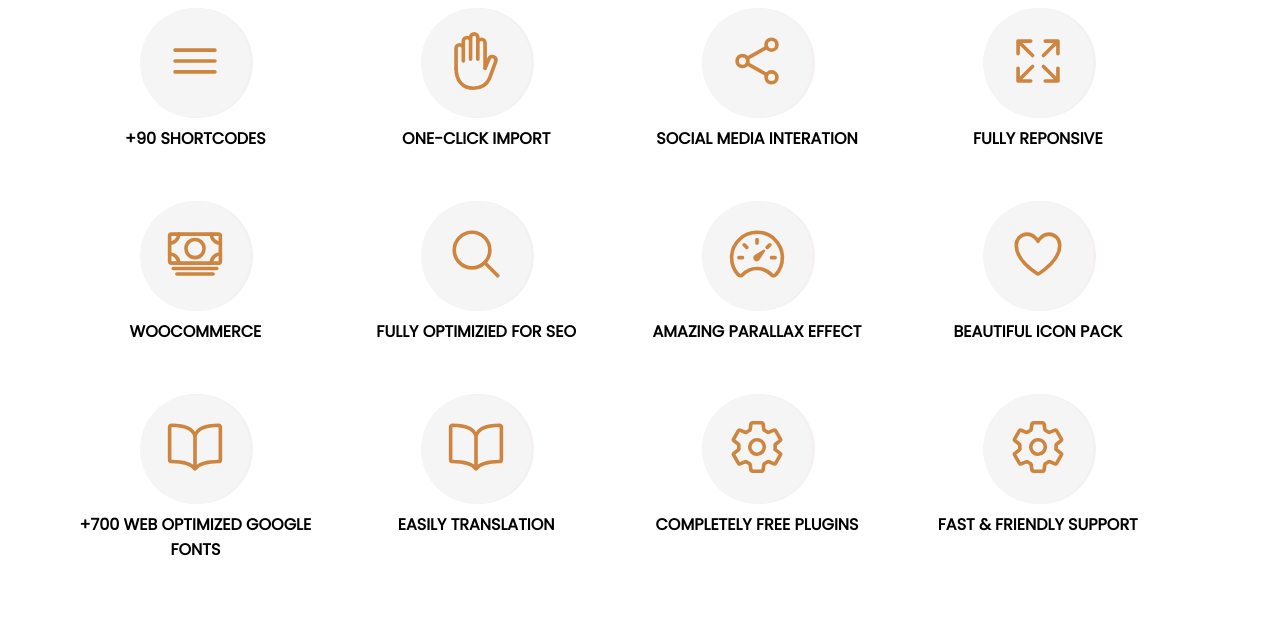
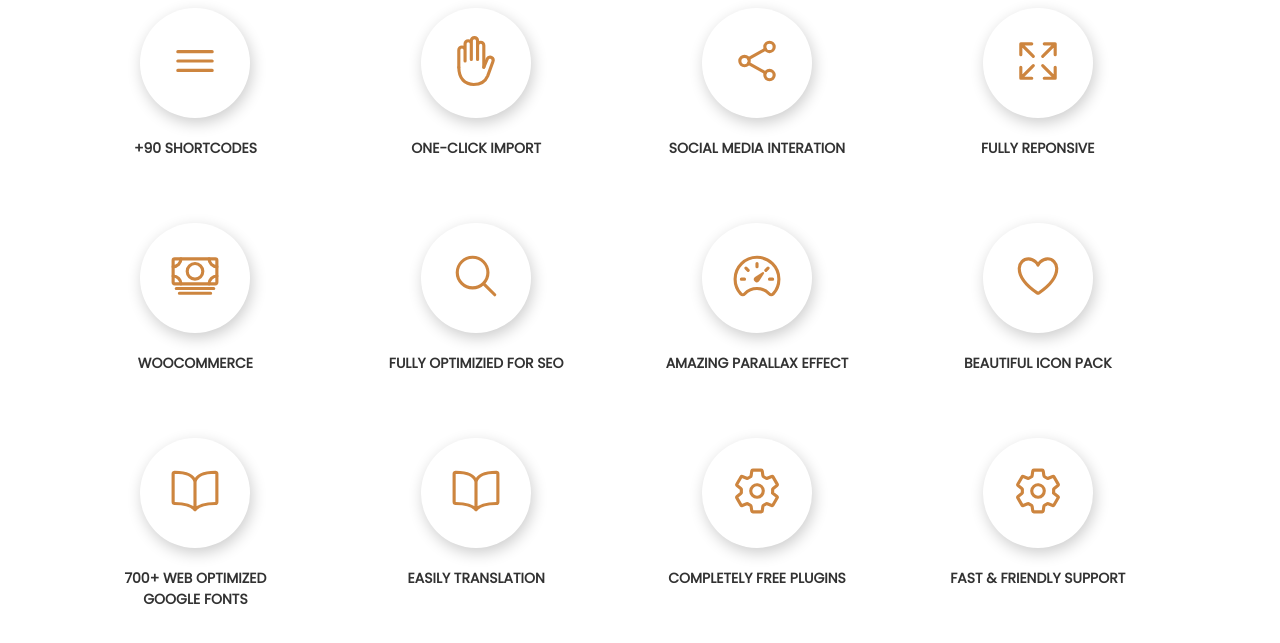
Before and after one commit to thao15059/FrontEnd-Thao, a PHP site: page /B02/b02/index.html in a window 1280 px wide. Shown: the top 643 px of the page. Run offline with PHP 8.4, Linux system fonts and the light colour scheme; some libraries are stand-ins or nearby versions.

Commit message:
edit some style on excerise 2

```diff
--- a/B02/b02/index.html
+++ b/B02/b02/index.html
@@ -18,9 +18,9 @@
                     <ion-icon name="menu-outline"></ion-icon>
                 </div>
             </div>
-            <div class="icon-block__title">
+            <p class="icon-block__title">
                 +90 SHORTCODES
-            </div>
+            </p>
         </div>
         <div class="icon-block-item">
             <div class="icon-block__circle">
@@ -28,9 +28,9 @@
                     <ion-icon name="hand-left-outline"></ion-icon>
                 </div>
             </div>
-            <div class="icon-block__title">
+            <p class="icon-block__title">
                 ONE-CLICK IMPORT
-            </div>
+            </p>
         </div>
         <div class="icon-block-item">
             <div class="icon-block__circle">
@@ -38,9 +38,9 @@
                     <ion-icon name="share-social-outline"></ion-icon>
                 </div>
             </div>
-            <div class="icon-block__title">
-                social media interation
-            </div>
+            <p class="icon-block__title">
+                SOCIAL media interation
+            </p>
         </div>
         <div class="icon-block-item">
             <div class="icon-block__circle">
@@ -48,9 +48,9 @@
                     <ion-icon name="expand-outline"></ion-icon>
                 </div>
             </div>
-            <div class="icon-block__title">
+            <p class="icon-block__title">
                 FULLY REPONSIVE
-            </div>
+            </p>
         </div>
         <div class="icon-block-item">
             <div class="icon-block__circle">
@@ -58,9 +58,9 @@
                     <ion-icon name="cash-outline"></ion-icon>
                 </div>
             </div>
-            <div class="icon-block__title">
+            <p class="icon-block__title">
                 WOOCOMMERCE
-            </div>
+            </p>
         </div>
         <div class="icon-block-item">
             <div class="icon-block__circle">
@@ -68,9 +68,9 @@
                     <ion-icon name="search-outline"></ion-icon>
                 </div>
             </div>
-            <div class="icon-block__title">
+            <p class="icon-block__title">
                 FULLY OPTIMIZIED FOR SEO
-            </div>
+            </p>
         </div>
         <div class="icon-block-item">
             <div class="icon-block__circle">
@@ -78,9 +78,9 @@
                     <ion-icon name="speedometer-outline"></ion-icon>
                 </div>
             </div>
-            <div class="icon-block__title">
+            <p class="icon-block__title">
                 AMAZING PARALLAX EFFECT
-            </div>
+            </p>
         </div>
         <div class="icon-block-item">
             <div class="icon-block__circle">
@@ -88,8 +88,18 @@
                     <ion-icon name="heart-outline"></ion-icon>
                 </div>
             </div>
+            <p class="icon-block__title">
+                BEAUTIFUL ICON PACK
+            </p>
+        </div>
+        <div class="icon-block-item">
+            <div class="icon-block__circle">
+                <div class="icon-block__icon">
+                    <ion-icon name="book-outline"></ion-icon>
+                </div>
+            </div>
             <div class="icon-block__title">
-                BEAUTIFUL ICON PACK
+                700+ WEB OPTIMIZED <br> GOOGLE FONTS
             </div>
         </div>
         <div class="icon-block-item">
@@ -98,19 +108,9 @@
                     <ion-icon name="book-outline"></ion-icon>
                 </div>
             </div>
-            <div class="icon-block__title">
-                +700 WEB OPTIMIZED GOOGLE FONTS
-            </div>
-        </div>
-        <div class="icon-block-item">
-            <div class="icon-block__circle">
-                <div class="icon-block__icon">
-                    <ion-icon name="book-outline"></ion-icon>
-                </div>
-            </div>
-            <div class="icon-block__title">
+            <p class="icon-block__title">
                 EASILY TRANSLATION
-            </div>
+            </p>
         </div>
         <div class="icon-block-item">
             <div class="icon-block__circle">
@@ -118,9 +118,9 @@
                     <ion-icon name="settings-outline"></ion-icon>
                 </div>
             </div>
-            <div class="icon-block__title">
+            <p class="icon-block__title">
                 COMPLETELY FREE PLUGINS
-            </div>
+            </p>
         </div>
         <div class="icon-block-item">
             <div class="icon-block__circle">
@@ -128,9 +128,9 @@
                     <ion-icon name="settings-outline"></ion-icon>
                 </div>
             </div>
-            <div class="icon-block__title">
+            <p class="icon-block__title">
                 FAST & FRIENDLY SUPPORT
-            </div>
+            </p>
         </div>
         <div class="clear"></div>
     </div>
--- a/B02/b02/style.css
+++ b/B02/b02/style.css
@@ -15,11 +15,10 @@
 .icon-block__circle {
     width: 110px;
     height: 110px;
-    background-color: whitesmoke;
     border-radius: 50%;
     margin: auto;
     position: relative;
-    box-shadow: 3px 0px #f5f1f1;
+    box-shadow: 2px 5px 15px rgba(0, 0, 0, 0.2);
 }
 
 .icon-block__circle .icon-block__icon {
@@ -34,7 +33,7 @@
 }
 
 ion-icon {
-    font-size: 58px;
+    font-size: 50px;
     color: peru;
 }
 
@@ -43,9 +42,10 @@ ion-icon {
 .icon-block__title {
     font-family: 'Montserrat', sans-serif;
     font-family: 'Poppins', sans-serif;
-    font-size: unset;
+    font-size: 14px;
     text-transform: uppercase;
-    margin-top: 8px;
+    margin-top: 20px;
+    opacity: 0.8;
 }
 
 .clear {
```
